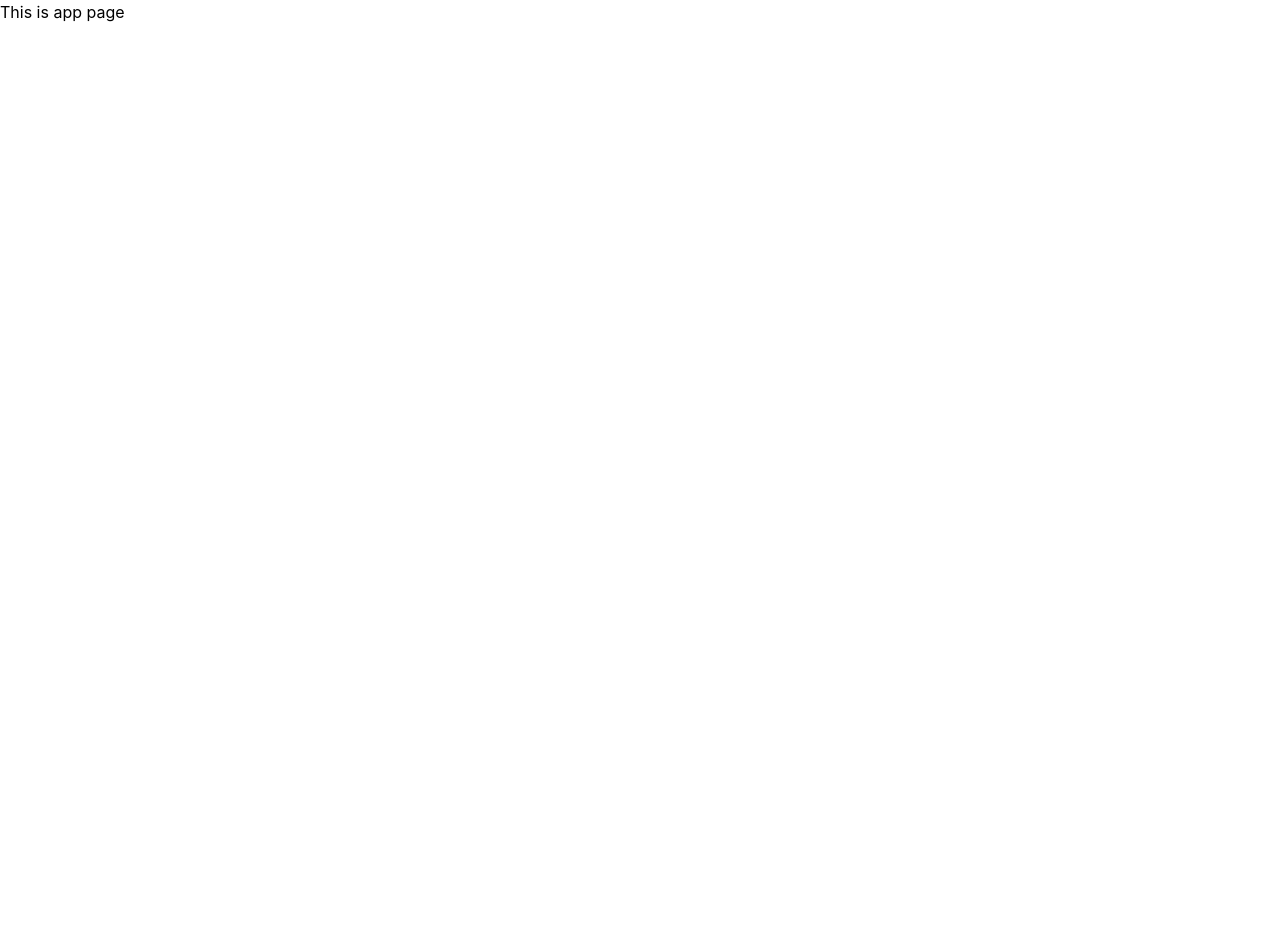
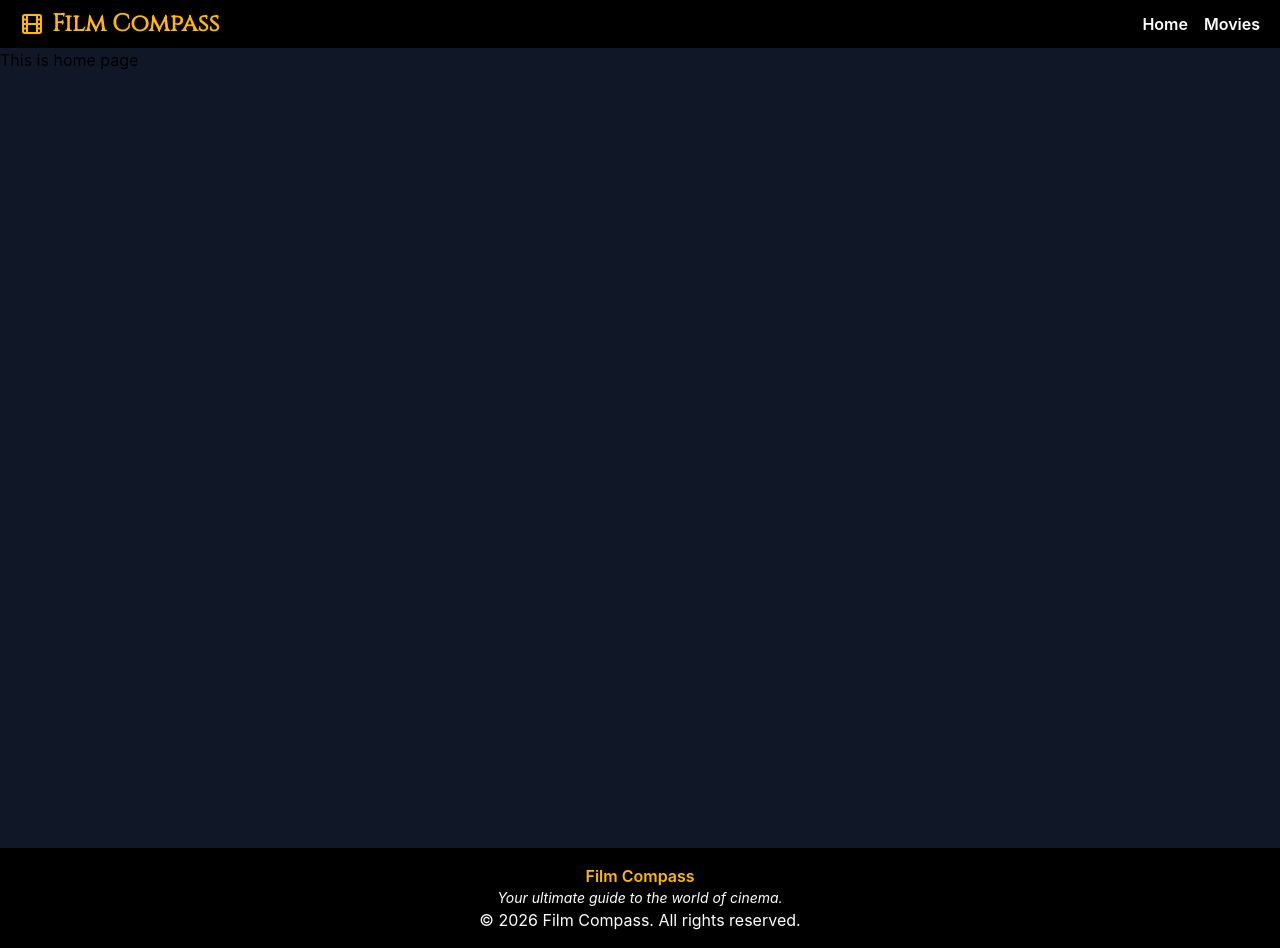
Before and after one commit to Saidul-1/Film-Compass, a React (Vite) app: page / in a window 1280 px wide. Before the commit the page ends 800 px from the top, so only its background shows below. Built offline with nearby package versions, Linux system fonts and the light colour scheme.

Commit message:
Main Layout is completed

```diff
--- a/package.json
+++ b/package.json
@@ -10,9 +10,12 @@
     "preview": "vite preview"
   },
   "dependencies": {
+    "@fontsource/cinzel": "^5.3.0",
     "@tailwindcss/vite": "^4.3.3",
+    "lucide-react": "^1.47.0",
     "react": "^19.2.8",
     "react-dom": "^19.2.8",
+    "react-router": "^8.4.0",
     "tailwindcss": "^4.3.3"
   },
   "devDependencies": {
--- a/src/App.jsx
+++ b/src/App.jsx
@@ -1,9 +1,34 @@
-import './App.css'
+import MainLayout from "./layouts/MainLayout"
+import Home from "./pages/Home"
+import Movies from "./pages/Movies"
+import { createBrowserRouter, RouterProvider } from "react-router";
+import "./App.css"
 
-function App() {
+const router = createBrowserRouter([
+  {
+    path: "/",
+    Component: MainLayout,
+    children: [
+      {
+        index: true,
+        element: <Home/>
+      },
+      {
+        path: "/movies",
+        element: <Movies/>
+      }
+    ]
+
+  },
+
+]);
+function Router() {
+
   return (
-    <><div>This is app page</div></>
+    <>
+      <RouterProvider router={router} />
+    </>
   )
 }
 
-export default App
+export default Router
--- /dev/null
+++ b/src/layouts/MainLayout.jsx
@@ -0,0 +1,33 @@
+import { Outlet, Link } from "react-router";
+import {FilmIcon, PopcornIcon, VideoIcon} from "lucide-react"
+import '@fontsource/cinzel/400.css';
+
+
+export default function MainLayout() {
+  return (
+    <div className="min-h-screen flex-col">
+        <nav className="bg-black px-5 py-2 flex justify-between">
+          <div className="font-['Cinzel'] text-amber-400 text-2xl font-bold flex gap-2 items-center">
+            {/* NavBar */}
+            {/* <PopcornIcon/> */}
+            {/* <img src="/logo.jpeg" alt="logo" className="h-6 w-15"/> */}
+            <FilmIcon/>
+            {/* <VideoIcon/> */}
+            <p>Film Compass</p>
+            </div>
+            <div className="text-white font-semibold flex gap-4 items-center">
+               <Link to='/'>Home</Link>
+               <Link to='/movies'>Movies</Link>
+               {/* <link>About Us</link> */}
+            </div>
+        </nav>
+      <Outlet />
+        {/* <div>Footer</div> */}
+        <footer className="bg-black text-white text-center py-4">
+          <p className="text-amber-400 font-semibold">Film Compass</p>
+          <p className="italic text-sm">Your ultimate guide to the world of cinema.</p>
+          <p>&copy; 2026 Film Compass. All rights reserved.</p>
+        </footer>
+    </div>
+  );
+}
--- a/src/main.jsx
+++ b/src/main.jsx
@@ -1,9 +1,9 @@
 import { StrictMode } from 'react'
 import { createRoot } from 'react-dom/client'
-import App from './App.jsx'
+import Router from './App.jsx'
 
 createRoot(document.getElementById('root')).render(
   <StrictMode>
-    <App />
+    <Router />
   </StrictMode>,
 )
--- /dev/null
+++ b/src/pages/Home.jsx
@@ -0,0 +1,9 @@
+
+export default function Home() {
+
+    return (
+        <div className="bg-gray-900 min-h-screen relative">
+            This is home page
+        </div>
+    )
+}
--- /dev/null
+++ b/src/pages/Movies.jsx
@@ -0,0 +1,5 @@
+export default function Movies() {
+    return <div className="min-h-screen bg-gray-900 text-white">
+        This is the Movies page to explore
+    </div>
+}
```
Also changed, not shown: src/assets/banner.jpeg (added), 1 other file (tests, documents, lock files or other folders).
